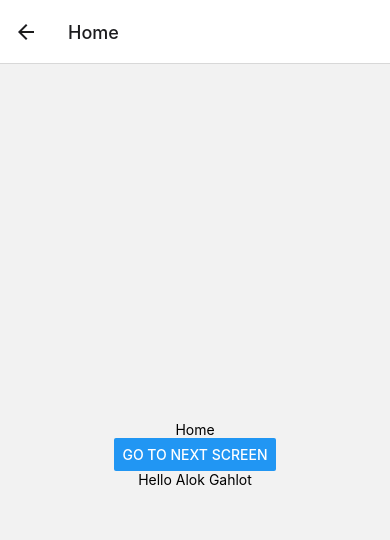
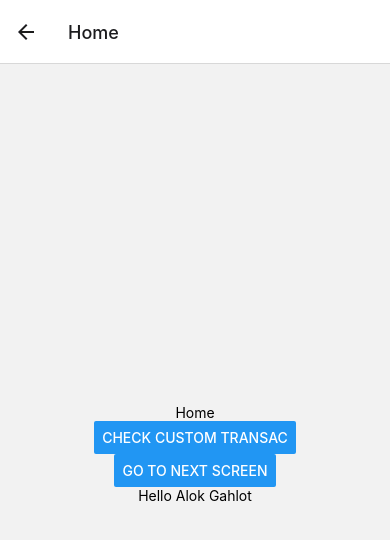
Before and after one commit to Alok-Gahlot/Sentry, a React Native app: screen /Home in a window 390 px wide. Shown: the top 540 px of the page. Built offline with nearby package versions, Linux system fonts and the light colour scheme.

Commit message:
Performance check done

```diff
--- a/App.js
+++ b/App.js
@@ -5,7 +5,7 @@ import Navigation from './src/route/Navigtion';
 function App() {
   const routingInstrumentation = new Sentry.ReactNavigationInstrumentation();
   Sentry.init({
-    dsn: 'https://0505d3aa4a9043c99031230202bf40b7@o1045193.ingest.sentry.io/6025118',
+    dsn: 'https://4ae6b042f7924b20aedde0692da85084@o1075722.ingest.sentry.io/6076559',
     environment: 'production',
     integrations: [
       new Sentry.ReactNativeTracing({
@@ -16,6 +16,12 @@ function App() {
     tracesSampleRate: 0.2,
   });
 
+  try {
+    throw new Error('Sentry check ');
+  } catch (err) {
+    Sentry.captureMessage('Sentry Check');
+  }
+
   // throw new Error('Git check');
   // throw new Error('Git check');
 
--- a/src/Home.js
+++ b/src/Home.js
@@ -3,6 +3,42 @@ import React from 'react';
 import {StyleSheet, Text, View, Button} from 'react-native';
 
 import * as Sentry from '@sentry/react-native';
+
+const func = () => {
+  console.log('true');
+  setTimeout(() => {
+    return 100;
+  }, 3000);
+};
+
+const anotherfunc = val => {
+  return true;
+};
+const shopCheckout = () => {
+  const transaction = Sentry.startTransaction({name: 'CustomTransactionCheck'});
+
+  Sentry.getCurrentHub().configureScope(scope => scope.setSpan(transaction));
+
+  const result = func();
+
+  const span = transaction.startChild({
+    data: {
+      result,
+    },
+    op: 'custom transac',
+    description: `processing custom transac result`,
+  });
+  try {
+    anotherfunc(result);
+    span.setStatus('Ok');
+  } catch (err) {
+    span.setStatus('err');
+    throw err;
+  } finally {
+    span.finish();
+    transaction.finish();
+  }
+};
 
 export default function Home({navigation}) {
   // try {
@@ -16,6 +52,9 @@ export default function Home({navigation}) {
   return (
     <View style={{flex: 1, justifyContent: 'center', alignItems: 'center'}}>
       <Text>Home</Text>
+
+      <Button title="check custom transac" onPress={shopCheckout} />
+
       <Button
         title="Go to next Screen"
         onPress={() => {
```
Also changed, not shown: 2 other files (tests, documents, lock files or other folders).
